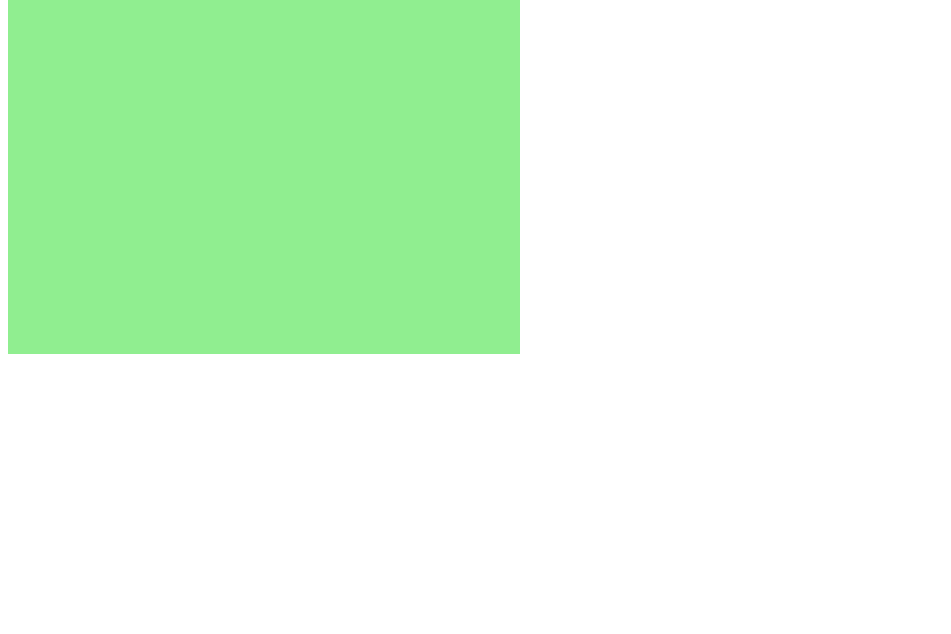
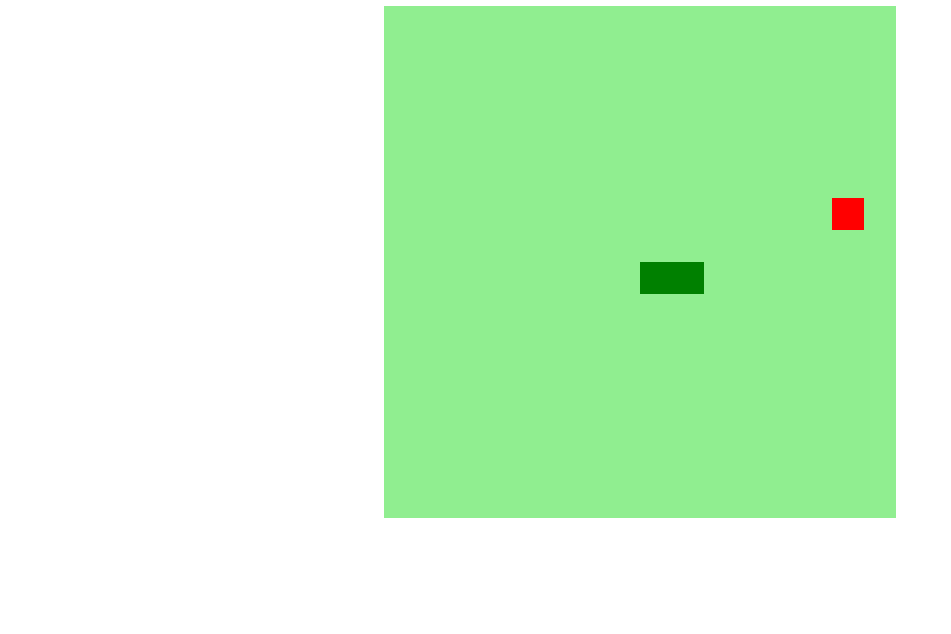
Before and after one commit to viniciusdlx/snake-game-DIO, a plain HTML site: page index.html in a window 1280 px wide. Shown: the part 166-800 px from the top of the page, without its empty margins (0-951 px from the left). Drawn offline with Linux system fonts and the light colour scheme.

Commit message:
atualização de versão final

```diff
--- a/index.html
+++ b/index.html
@@ -9,6 +9,7 @@
   <title>Snake Game</title>
 </head>
 <body>
+  <h1><strong>SNAKE GAME!</strong></h1>
   <canvas id="snake" width="512" height="512"></canvas>
 </body>
 </html>
--- a/script.js
+++ b/script.js
@@ -1,10 +1,86 @@
 let canvas = document.getElementById("snake")
 let context = canvas.getContext("2d")
 let box = 32
+let snake = []
+snake[0] = {
+  x: 8 * box,
+  y: 8 * box
+}
+let direction = "right";
+let food = {
+  x: Math.floor(Math.random() * 15 + 1) * box,
+  y: Math.floor(Math.random() * 15 + 1) * box
+}
+
 
 function criarBG(){
   context.fillStyle = "lightgreen";
   context.fillRect(0, 0, 16 * box, 16 * box);
 }
 
-criarBG()
+function criarSnake(){
+  for(i = 0; i < snake.length; i++){
+    context.fillStyle = "green";
+    context.fillRect(snake[i].x, snake[i].y, box, box);
+
+  }
+}
+
+function drawFood(){
+  context.fillStyle = "red";
+  context.fillRect(food.x, food.y, box, box)
+}
+
+document.addEventListener('keydown', update);
+
+function update(event) {
+  if(event.keyCode == 37 && direction != "right") direction = "left"
+  if(event.keyCode == 38 && direction != "up") direction = "down"
+  if(event.keyCode == 39 && direction != "left") direction = "right"
+  if(event.keyCode == 40 && direction != "down") direction = "up"
+}
+
+
+function iniciarGame(){
+
+  if(snake[0].x > 15 * box && direction == "right") snake[0].x = 0;
+  if(snake[0].x < 0 && direction == "left") snake[0].x = 16 *box;
+  if(snake[0].y > 15* box && direction == "up") snake[0].y = 0;
+  if(snake[0].y < 0 && direction == "down") snake[0].y = 16 * box;
+
+  for(i= 1; i < snake.length; i++){
+    if(snake[0].x == snake[i].x && snake[0].y == snake[i].y){
+      clearInterval(jogo);
+      alert("Game Over :(")
+    }
+  }
+
+  criarBG();
+  criarSnake();
+  drawFood();
+
+  let snakeX = snake[0].x
+  let snakeY = snake[0].y
+
+  if(direction == "right") snakeX += box;
+  if(direction == "left") snakeX -= box;
+  if(direction == "up") snakeY += box;
+  if(direction == "down") snakeY -= box;
+
+  if(snakeX != food.x || snakeY != food.y){
+    snake.pop();
+  }
+  else{
+    food.x = Math.floor(Math.random() * 15 + 1) * box,
+    food.y = Math.floor(Math.random() * 15 + 1) * box
+  }
+
+  let newHead = {
+    x: snakeX,
+    y: snakeY
+  }
+
+  snake.unshift(newHead);
+}
+
+let jogo = setInterval(iniciarGame, 100);
--- a/style.css
+++ b/style.css
@@ -0,0 +1,8 @@
+body {
+  height: 95vh;
+  width: 95;
+  display: flex;
+  justify-content: center;
+  align-items: center;
+  flex-direction: column;
+}
```
